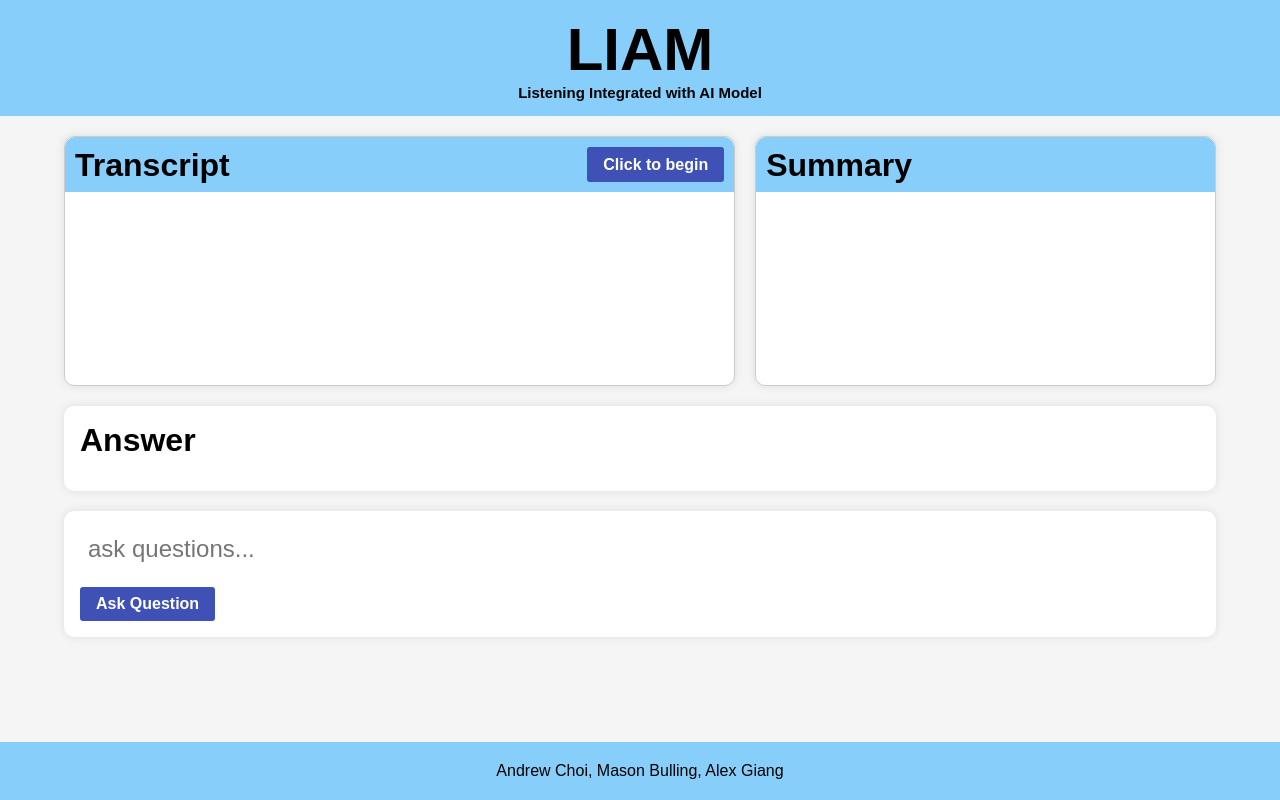
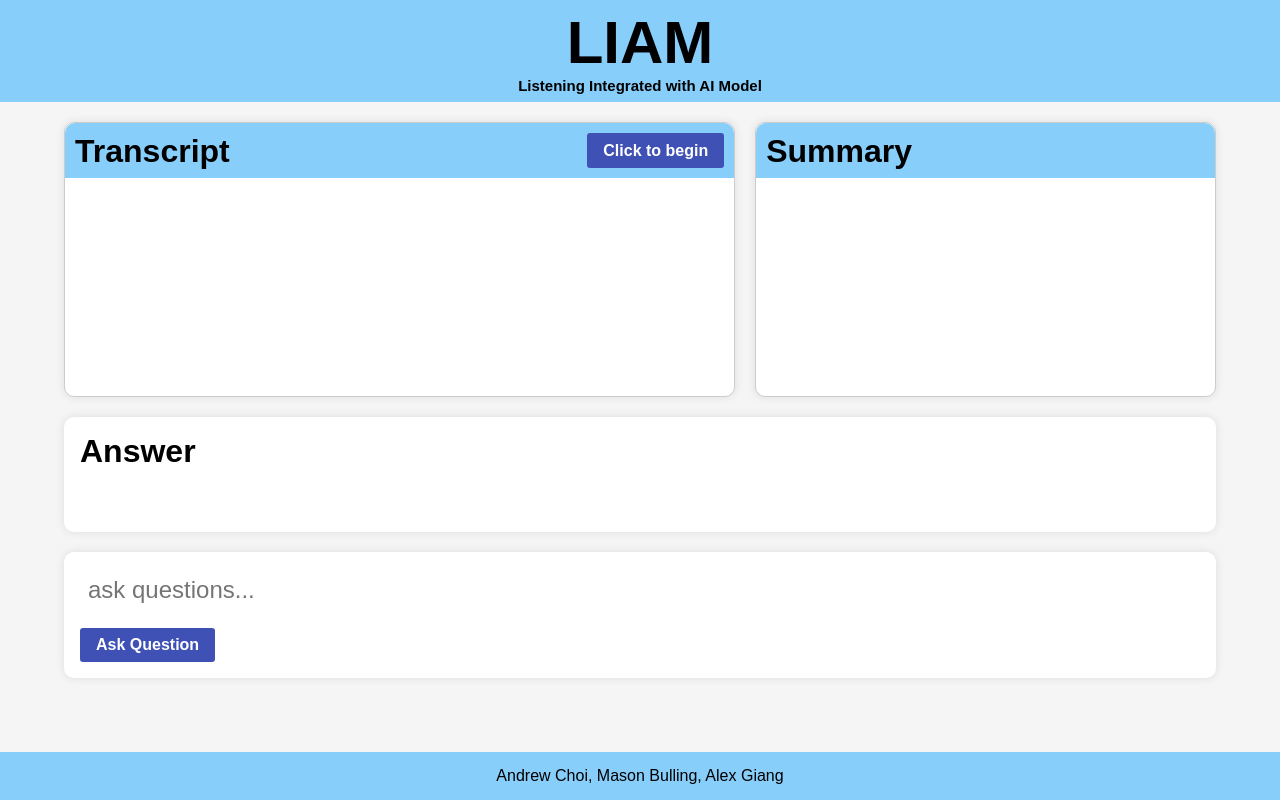
Before and after one commit to andrewschoi/liam, a Next.js app: page / in a window 1280 px wide. Built offline with nearby package versions, Linux system fonts and the light colour scheme.

Commit message:
Update frontend sizing

```diff
--- a/src/styles/globals.css
+++ b/src/styles/globals.css
@@ -34,9 +34,8 @@ body {
   margin-right: 20px;
   background-color: #fff;
   box-shadow: 0 0 10px rgba(0, 0, 0, 0.1);
-  /* padding: 1rem; */
   border-radius: 10px;
-  height: 250px;
+  height: 275px;
   display: flex;
   flex-wrap: flex;
   flex-direction: column;
@@ -124,6 +123,7 @@ body {
   padding: 1rem;
   margin-bottom: 20px;
   border-radius: 10px;
+  height: 115px;
 }
 
 .answer-header {
@@ -179,7 +179,7 @@ body {
   background-color: lightskyblue;
   text-align: center;
   color: black;
-  padding: 15px;
+  padding: 8px;
 }
 
 .title-header {
@@ -202,7 +202,7 @@ body {
   width: 100%;
   background-color: lightskyblue;
   color: black;
-  padding: 20px;
+  padding: 15px;
   text-align: center;
 }
 
```
